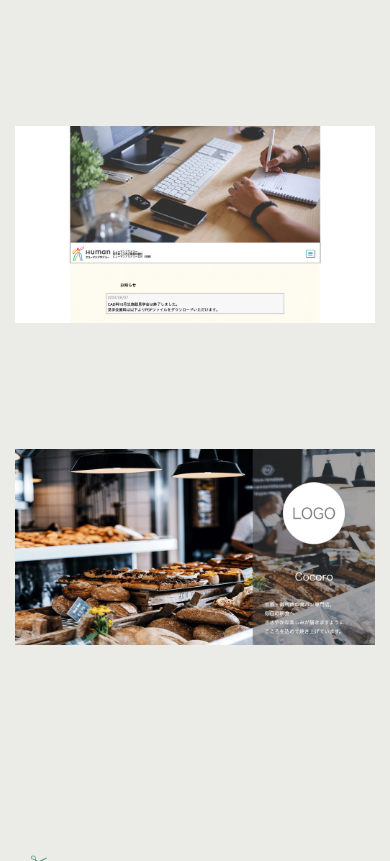
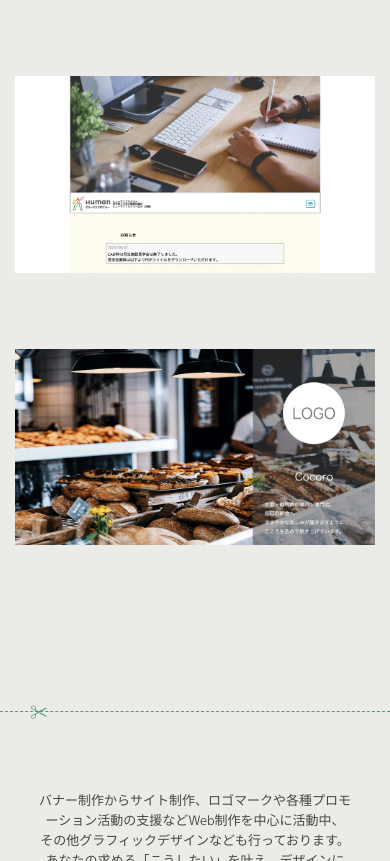
Before and after one commit to tsuuubasa/test, a plain HTML site: page works.html in a window 390 px wide. Shown: the part 885-1746 px from the top of the page. Drawn offline with nearby package versions, Linux system fonts and the light colour scheme.

Commit message:
Add files via upload

```diff
--- a/style/style.css
+++ b/style/style.css
@@ -935,7 +935,7 @@ header nav .nav-wrap.open {
 /* グリッドコンテンツの設定 */
 .grid-item {
   width: 100%;
-  margin-bottom: 100px
+  margin-bottom: 50px
 }
 
 /*フッターの設定*/
```
